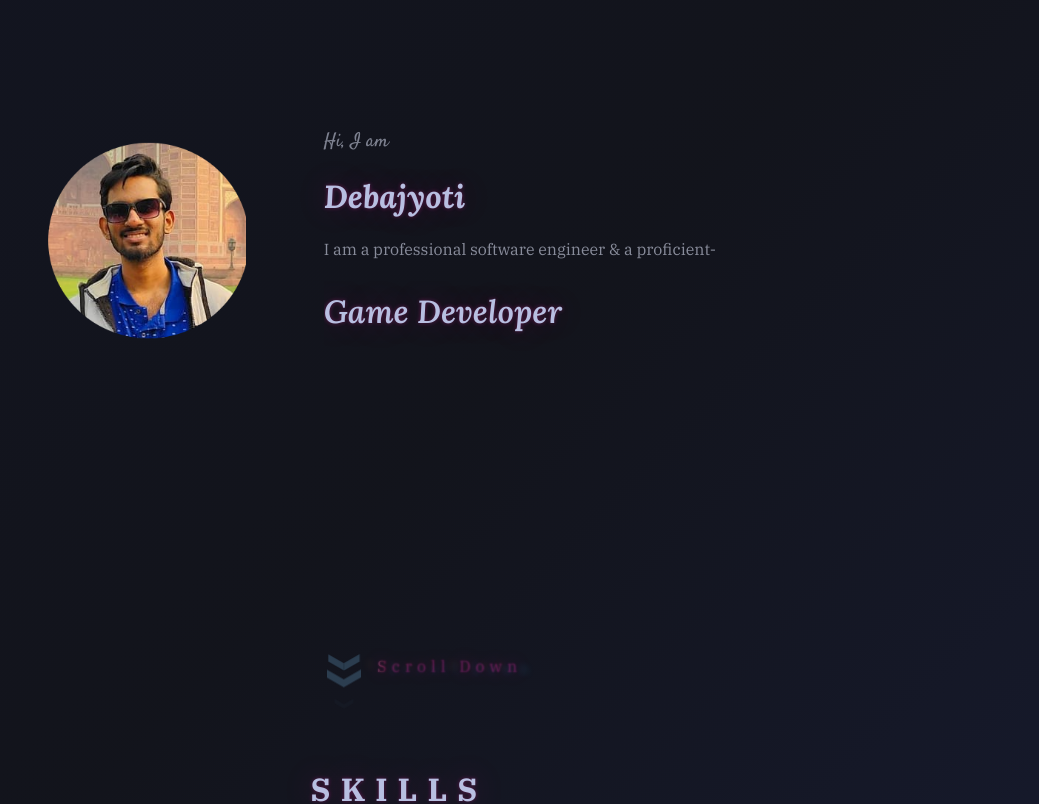
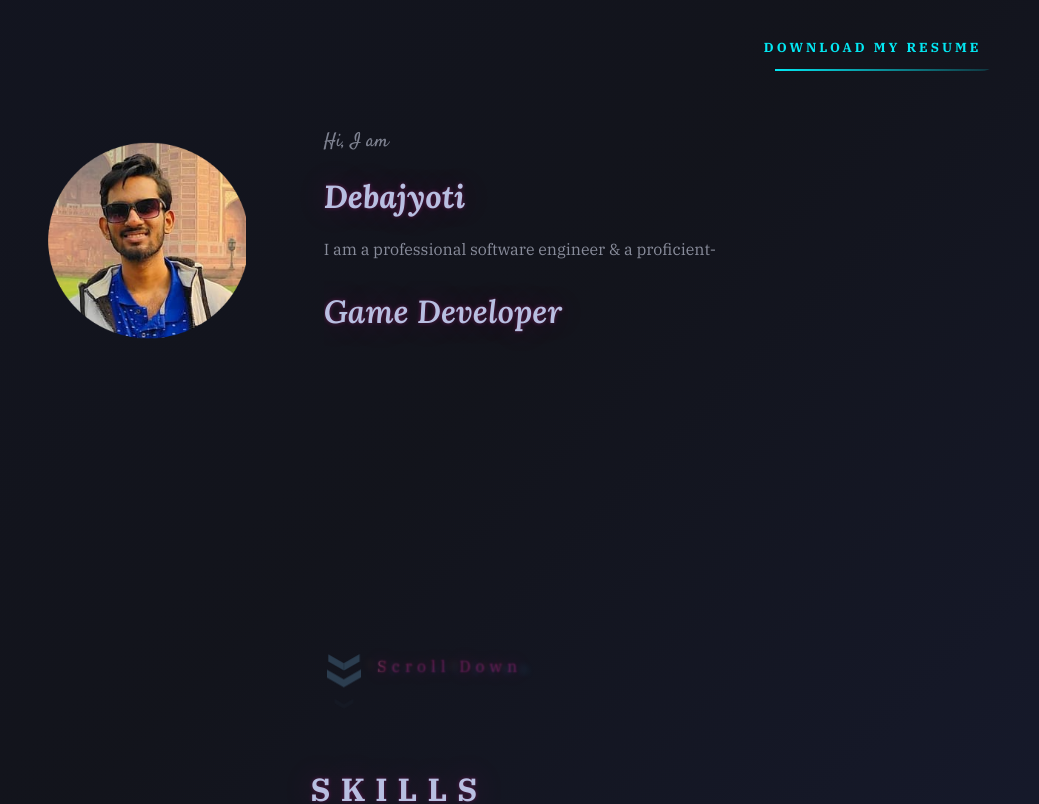
Before and after one commit to Debajyoti111/new-portfolio, a React (Create React App) app: page / in a window 1280 px wide. Shown: the top 804 px of the page, without its empty margins (241-1280 px from the left). Built offline with nearby package versions, Linux system fonts and the light colour scheme.

Commit message:
Added download cv button

```diff
--- a/src/components/Intro.js
+++ b/src/components/Intro.js
@@ -24,6 +24,15 @@ function Intro() {
             </div>
           </p>
         </p>
+        <a href="/resume2021.pdf" download="resume_2021">
+          <span></span>
+          <span></span>
+          <span></span>
+          <span></span>
+          <div class="box-container">
+            <h3>Download My Resume</h3>
+          </div>
+        </a>
       </div>
       <div className={style.containerChevron}>
         <div className={style.chevron}></div>
--- a/src/components/SkillsTab.js
+++ b/src/components/SkillsTab.js
@@ -4,7 +4,7 @@ import "animate.css/animate.min.css";
 const SkillsTab = ({ style, image, tooltip, delay }) => {
   return (
     <ScrollAnimation
-      delay={delay * 150}
+      delay={150}
       offset={0}
       animateIn="animate__animated animate__bounceInRight"
       animateOut="animate__animated animate__bounceOutLeft"
--- a/src/styles/intro.module.scss
+++ b/src/styles/intro.module.scss
@@ -10,6 +10,118 @@
   padding-top: 10%;
   .infoContainer {
     margin-left: 10%;
+    a {
+      position: absolute;
+      display: inline-block;
+      border-radius: 20px;
+      padding: 2px 0px;
+      color: #03e9f4;
+      text-decoration: none;
+      text-transform: uppercase;
+      transition: 0.5s;
+      letter-spacing: 3px;
+      overflow: hidden;
+      width: 20%;
+      top: 3%;
+      right: 3%;
+      font-size: 0.7rem;
+      text-align: center;
+    }
+    a:hover {
+      background: #03e9f4;
+      color: #050801;
+      box-shadow: 0 0 5px #03e9f4, 0 0 25px #03e9f4, 0 0 50px #03e9f4,
+        0 0 200px #03e9f4;
+      -webkit-box-reflect: below 1px linear-gradient(transparent, #0005);
+    }
+    a span {
+      position: absolute;
+      display: block;
+    }
+    a span:nth-child(1) {
+      top: 0;
+      left: 0;
+      width: 100%;
+      height: 2px;
+      background: linear-gradient(90deg, transparent, #03e9f4);
+      animation: animate1 1s linear infinite;
+    }
+    @keyframes animate1 {
+      0% {
+        left: -100%;
+      }
+      50%,
+      100% {
+        left: 100%;
+      }
+    }
+    a span:nth-child(2) {
+      top: -100%;
+      right: 0;
+      width: 2px;
+      height: 100%;
+      background: linear-gradient(180deg, transparent, #03e9f4);
+      animation: animate2 1s linear infinite;
+      animation-delay: 0.25s;
+    }
+    @keyframes animate2 {
+      0% {
+        top: -100%;
+      }
+      50%,
+      100% {
+        top: 100%;
+      }
+    }
+    a span:nth-child(3) {
+      bottom: 0;
+      right: 0;
+      width: 100%;
+      height: 2px;
+      background: linear-gradient(270deg, transparent, #03e9f4);
+      animation: animate3 1s linear infinite;
+      animation-delay: 0.5s;
+    }
+    @keyframes animate3 {
+      0% {
+        right: -100%;
+      }
+      50%,
+      100% {
+        right: 100%;
+      }
+    }
+
+    a span:nth-child(4) {
+      bottom: -100%;
+      left: 0;
+      width: 2px;
+      height: 100%;
+      background: linear-gradient(360deg, transparent, #03e9f4);
+      animation: animate4 1s linear infinite;
+      animation-delay: 0.75s;
+    }
+    @keyframes animate4 {
+      0% {
+        bottom: -100%;
+      }
+      50%,
+      100% {
+        bottom: 100%;
+      }
+    }
+    .box-container {
+      display: flex;
+      position: relative;
+      top: 20px;
+      flex-direction: column;
+      justify-content: center;
+      align-items: center;
+      width: 100%;
+      padding: 5px;
+      border-radius: 20px;
+      margin-bottom: 10px;
+    }
     span {
       font-family: "Satisfy", cursive;
       font-size: 1.2rem;
@@ -322,7 +434,12 @@
       h1 {
         font-size: 1.8rem;
       }
+      a {
+        width: 25%;
+        font-size: 0.7rem;
+      }
     }
+
     .imageContainer {
       width: 200px;
       height: 200px;
@@ -354,6 +471,15 @@
       h1 {
         font-size: 1.5rem;
       }
+      a {
+        width: 25%;
+        font-size: 0.5rem;
+        top: 65%;
+        left: 42%;
+      }
+    }
+    a {
+      width: 25%;
     }
     .imageContainer {
       width: 170px;
```
Also changed, not shown: 1 other file (tests, documents, lock files or other folders).
